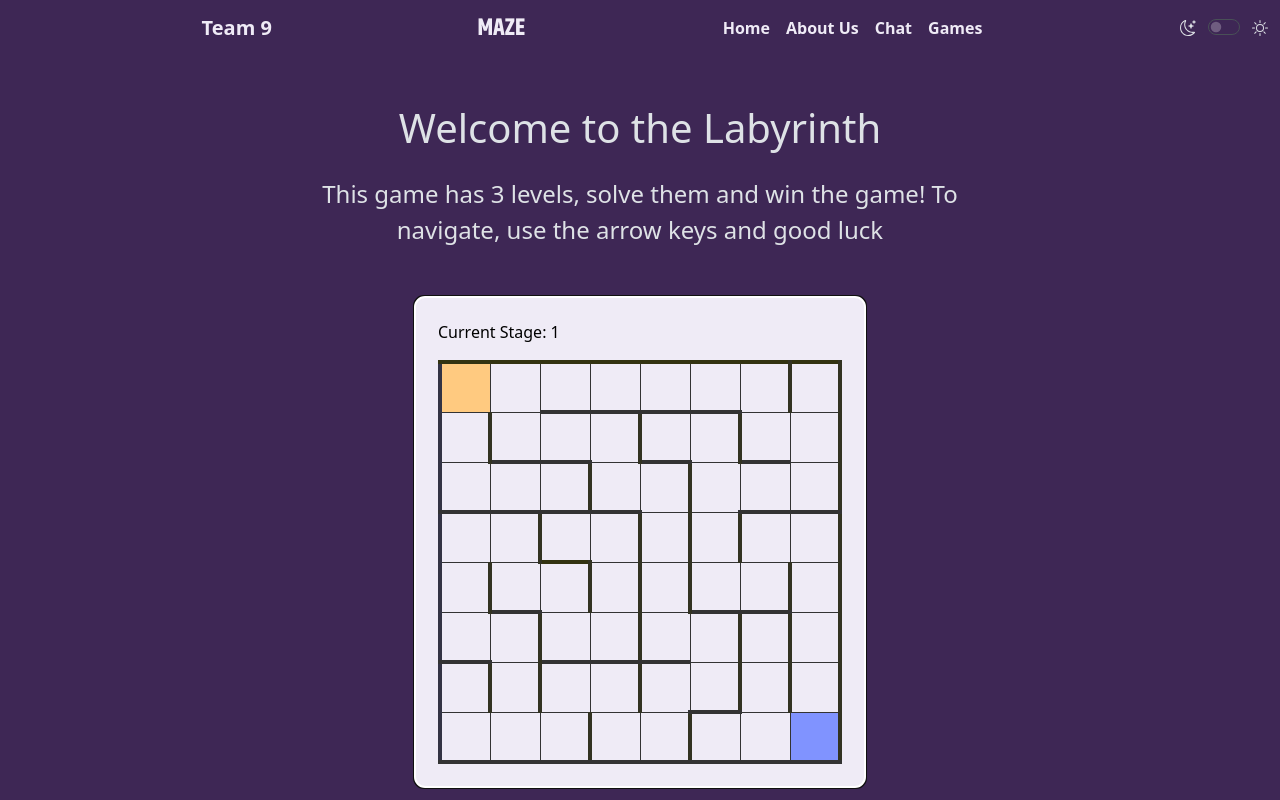
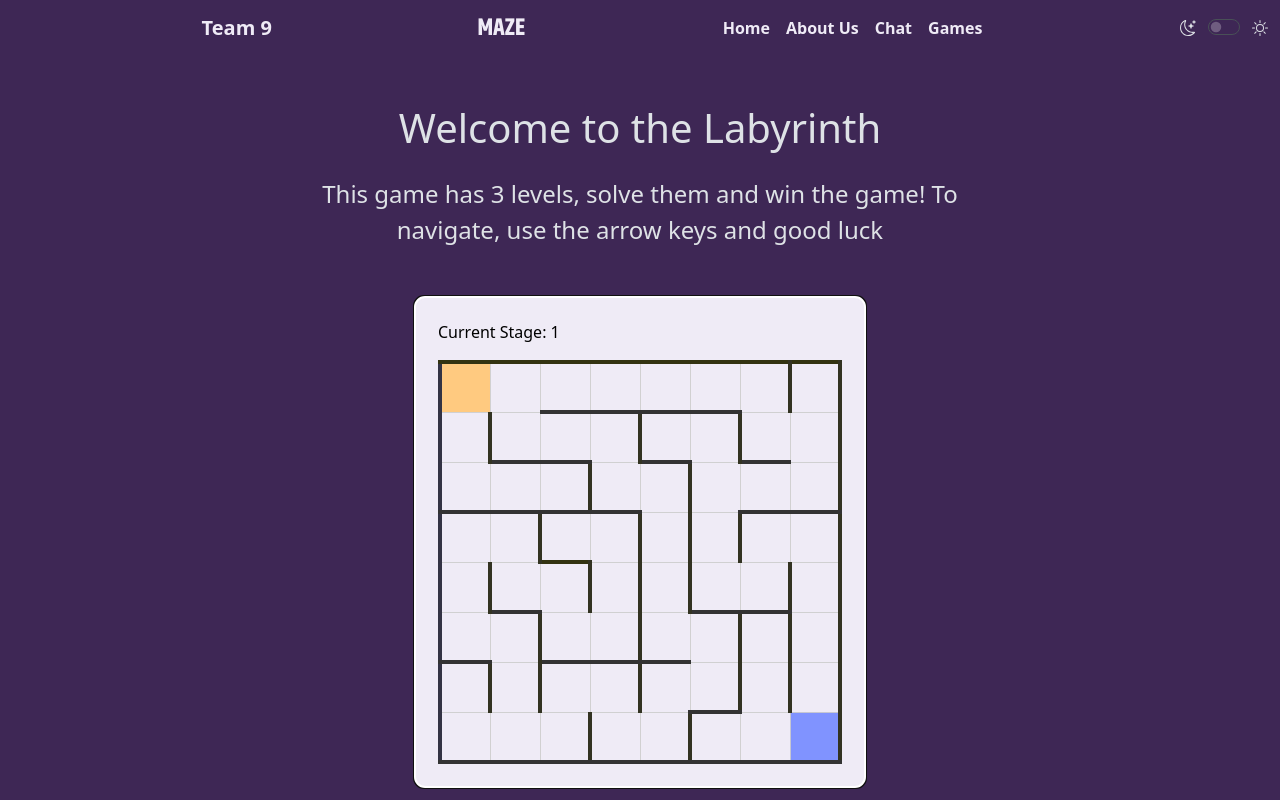
Before and after one commit to Cavaari/Gaming-Website, a Next.js app in the folder next-js/: page /maze in a window 1280 px wide. Built offline with nearby package versions, Linux system fonts and the light colour scheme; no server answers.

Commit message:
Change maze border style

```diff
--- a/next-js/pages/maze.js
+++ b/next-js/pages/maze.js
@@ -124,7 +124,7 @@ function LabyrinthDisplay({ labyrinth, adventurerPosition }) {
       height: '50px',
       backgroundColor: '#efebf6',
       boxSizing: 'border-box',
-      border: '1px solid #333',
+      border: '1px solid rgba(206, 206, 206, 0.9)',
     };
 
     if (isCurrentPosition) baseStyle.backgroundColor = '#ffca80';
```
